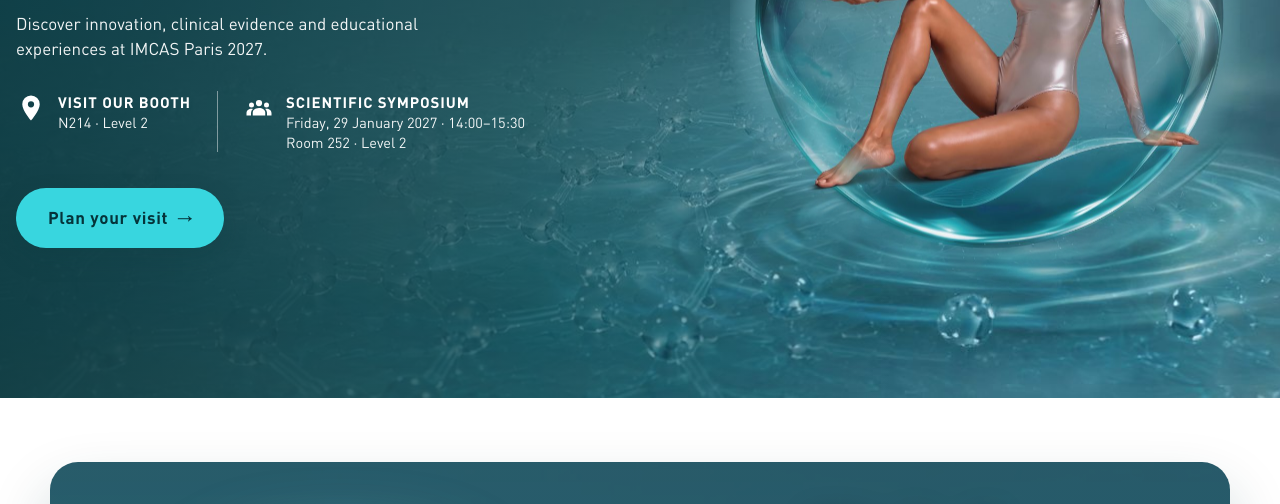
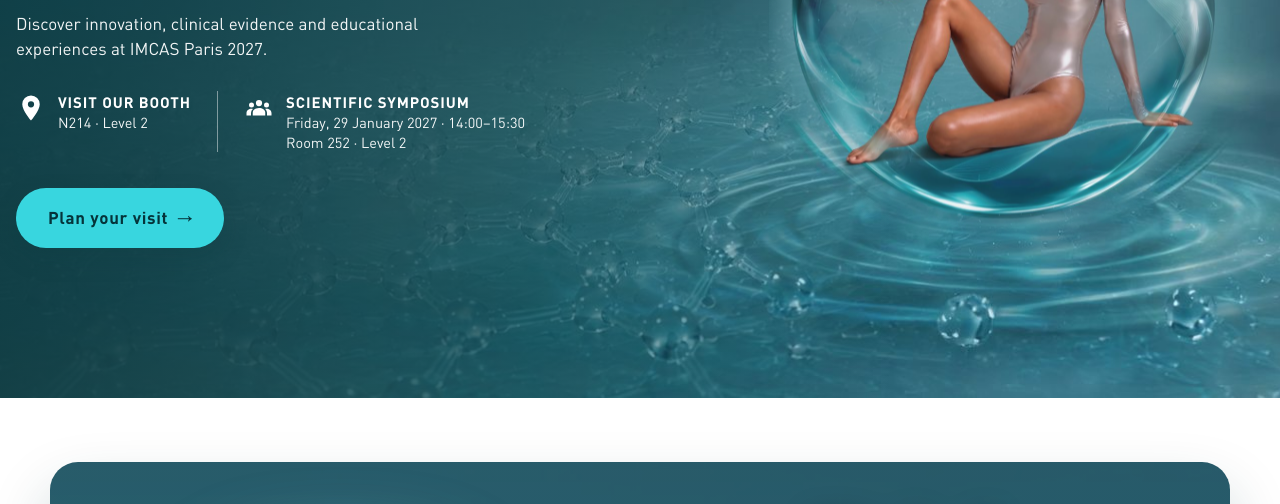
Before and after one commit to syedmavaid-source/imcas-2027-landing-page, a plain HTML site: page index.html in a window 1280 px wide. Shown: the part 354-858 px from the top of the page. Drawn offline with Linux system fonts and the light colour scheme.

Commit message:
Banner bubble exactly as before Ruba's feedback
Co-Authored-By: Claude Opus 5.5 <noreply@anthropic.com>

```diff
--- a/index.html
+++ b/index.html
@@ -550,11 +550,11 @@ section{padding-block:clamp(56px,7vw,92px)}
 .mods{list-style:none;margin:6px 0 0;padding:10px 0 0;border-top:1px solid #e3eeef;display:grid;gap:7px}
 .mods li{font-size:13.5px;color:var(--soft);line-height:1.3}.mods b{color:var(--ink)}
 .tc.ms .fc{margin-top:auto;padding-top:8px}
-/* v16: banner bubble back to the original key-visual cut (crisp rim) */
-.hero .model{background:url(img/d_seated.jpg) center/cover no-repeat;aspect-ratio:973/1004;height:min(70%,540px);bottom:auto;top:52%;right:max(20px,calc(50% - 600px));margin-top:-2%;transform:translateY(-46%);
- -webkit-mask-image:radial-gradient(circle at 50% 50%,#000 63%,transparent 71%);mask-image:radial-gradient(circle at 50% 50%,#000 63%,transparent 71%);animation:float2 8s ease-in-out infinite}
-@keyframes float2{0%,100%{transform:translateY(-46%)}50%{transform:translateY(calc(-46% - 10px))}}
-@media(max-width:959px){.hero .model{height:auto;width:min(80vw,520px);top:40px;right:-16vw;transform:none;animation:none;opacity:.55}}
+/* v17: banner bubble exactly as before Ruba's feedback (15beb9a .sphere-hero: square, d_seated.jpg cover, mask 62–72%, 7 s float, ~490px) */
+.hero .model{background:url(img/d_seated.jpg) center/cover no-repeat;aspect-ratio:1/1;width:min(490px,36vw);height:auto;top:50%;bottom:auto;right:max(16px,calc(50% - 590px));transform:translateY(-50%);
+ -webkit-mask-image:radial-gradient(circle at 50% 50%,#000 62%,transparent 72%);mask-image:radial-gradient(circle at 50% 50%,#000 62%,transparent 72%);animation:float3 7s ease-in-out infinite;opacity:1}
+@keyframes float3{0%,100%{transform:translateY(-50%)}50%{transform:translateY(calc(-50% - 10px))}}
+@media(max-width:959px){.hero .model{width:62%;max-width:420px;top:40px;right:-14vw;transform:none;animation:none;opacity:.55}}
 </style>
 </head>
 <body>
```
Also changed, not shown: src.html (+5 -5 lines).
